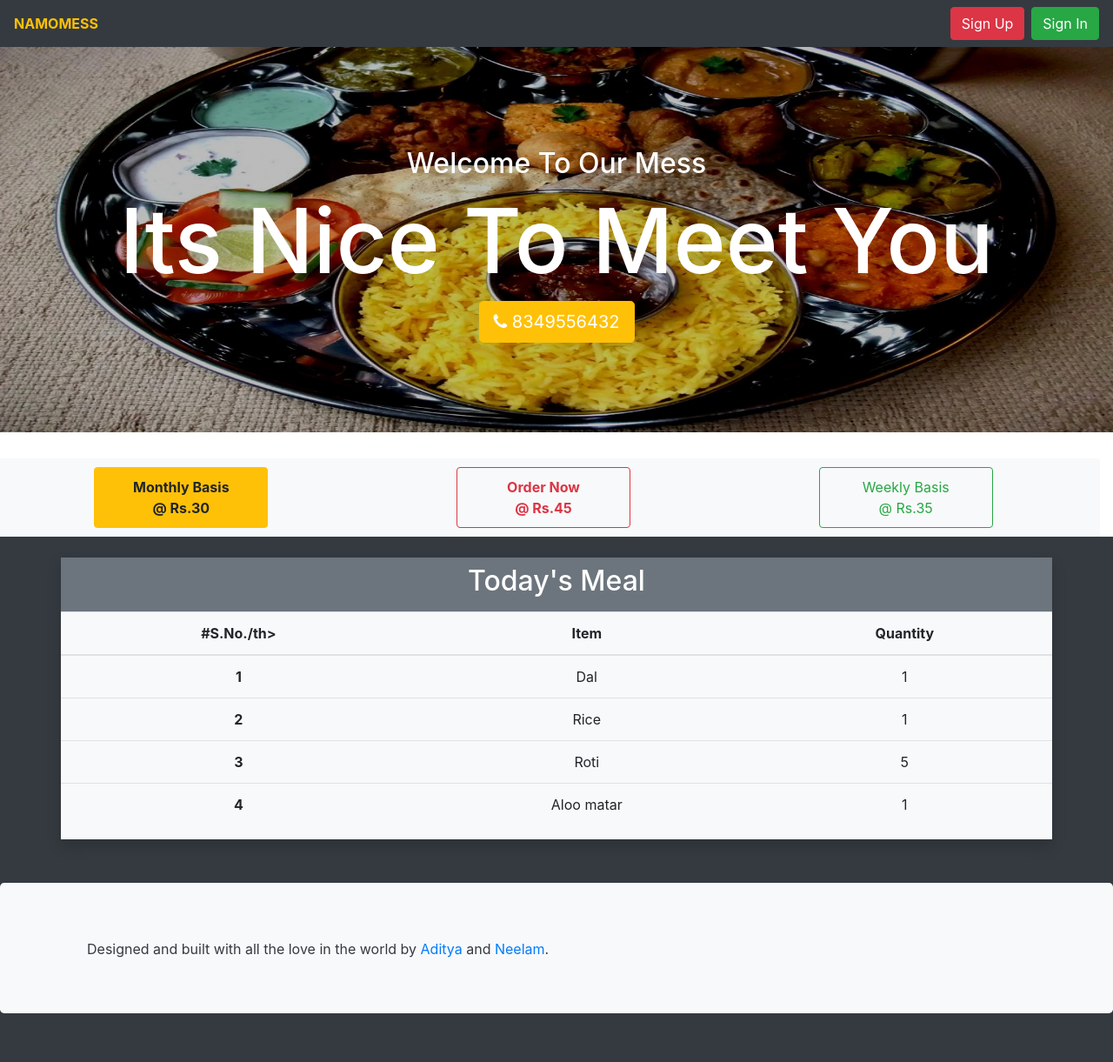
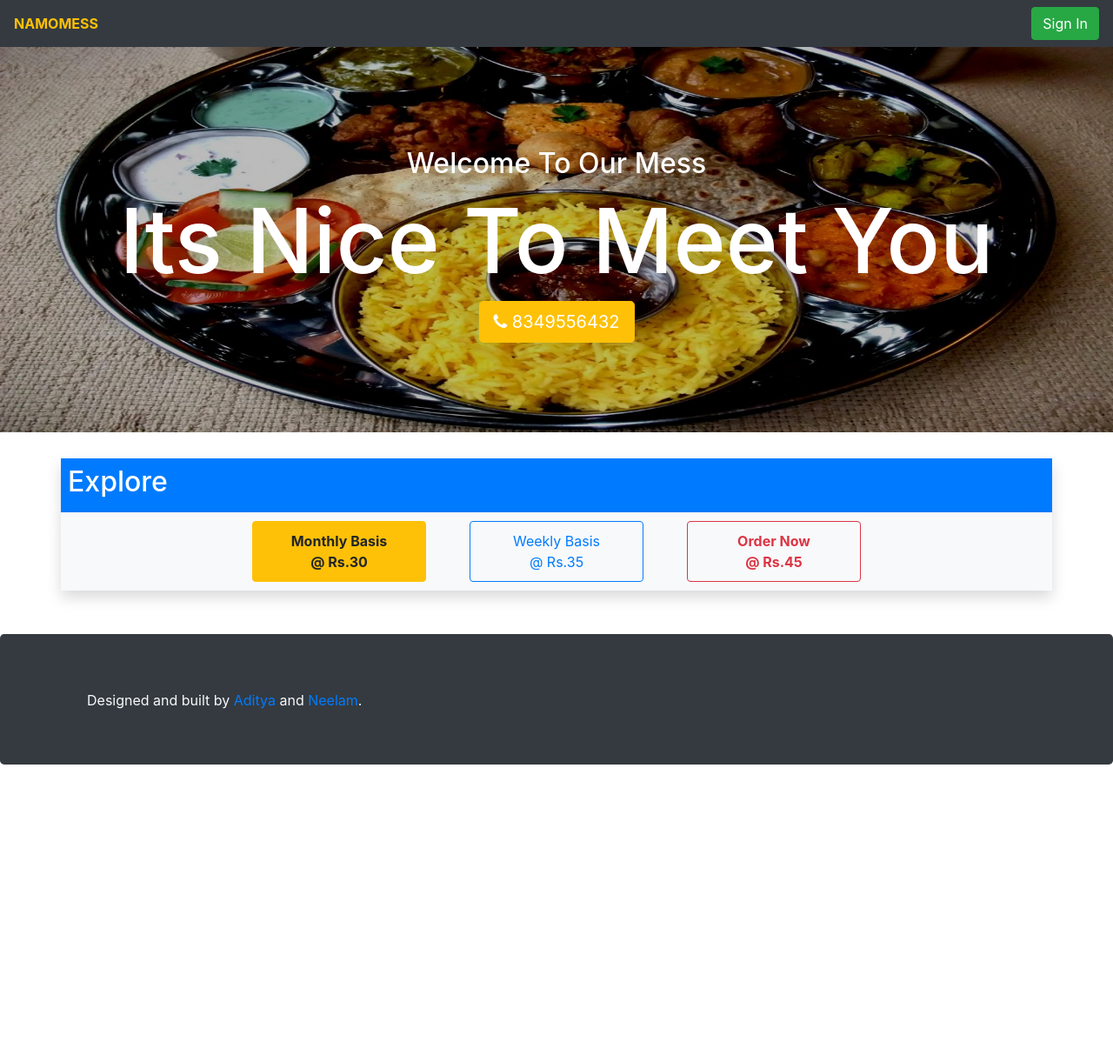
Before and after one commit to Wagh-0321/namo, a plain HTML site: page index.html in a window 1280 px wide. Shown: the whole page at 87% size. After the commit the page ends 911 px from the top, so only its background shows below. Drawn offline with nearby package versions, Linux system fonts and the light colour scheme.

Commit message:
Update index.html

```diff
--- a/index.html
+++ b/index.html
@@ -16,30 +16,18 @@
   <body>
   	<!-- head image -->
   	<div class="backImg">
+
+
   		<!-- nav bar -->
-  		<nav class="navbar navbar-expand-sm bg-dark navbar-dark">
+  		<nav class="navbar bg-dark navbar-dark">
   			<!-- brand -->
-  			<a href="" class="nav-brand text-warning font-weight-bold">NAMOMESS</a>
-  			<!-- toggler button -->
-  			<button type="button" class="navbar-toggler" data-toggle="collapse" data-target="#navBarContent">
-  				<span class="navbar-toggler-icon"></span>
-  			</button>
-  			<!-- button target: navBarContent -->
-  			<div id="navBarContent" class="collapse navbar-collapse text-center">
-  				<ul class="navbar-nav ml-auto">
-  					<!-- nav bar items -->
-  					<li class="nav-item">
-
-  						<button type="button" class="btn btn-danger mx-2">Sign Up</button>
-  					</li>
-  					<li class="nav-item">
-  						<!-- <a href="" class="nav-link text-white" >Sign In</a> -->
+  			<a href="" class=" text-warning font-weight-bold">NAMOMESS</a>
+  			<!-- sign in -->
+  			<div id="navBarContent" class=" text-center">
   				<button type="button" class="btn btn-success">Sign In</button>
-  					</li>
-
   			</div>
   		</nav>
-  		<!-- container -->
+  		<!-- caption -->
   		<div class="container text-center text-white welcome">
 	  		<h2>Welcome To Our Mess</h2>
 	  		<h1>Its Nice To Meet You</h1>
@@ -48,97 +36,31 @@
 </div>
 
 
+  <div class="container text-white bg-primary shadow p-2"><h2>Explore</h2></div>
+ <div  class=" bg-light order container d-flex justify-content-center  shadow align-items-center text-center">
 
- <div  class="row bg-light order container-fluid d-flex justify-content-center align-items-center text-center">
+
+ 		<div class="row">
  	<div class="col"><button type="button" class="mybut btn  btn-warning font-weight-bold">Monthly Basis<br>@ Rs.30</button></div>
+ 		<div class="col"><button type="button" class=" mybut  btn btn-outline-primary" font-weight-bold">Weekly Basis<br>@ Rs.35</button></div>
   	<div class="col"><button type="button" class=" mybut btn btn-outline-danger font-weight-bold">Order Now<br>@ Rs.45</button></div>
+  </div>
 
-  	<div class="col"><button type="button" class=" mybut  btn btn-outline-success" font-weight-bold">Weekly Basis<br>@ Rs.35</button></div>
+
 
   </div>
 
 
 
-<!--
-
-   	<div  class="order bg-light  container-fluid d-flex justify-content-center align-items-center">
-  	<button type="button" class=" mybut btn btn-outline-danger font-weight-bold">Order Now<br>@ Rs.45</button>
-  	<button type="button" class="mybut btn mx-5 btn-warning font-weight-bold">Monthly Basis<br>@ Rs.30</button>
-  	<button type="button" class=" mybut  btn btn-outline-success" font-weight-bold">Weekly Basis<br>@ Rs.35</button>
-  </div> -->
-
-  <!-- menu -->
-
-  <!-- <div class=" mycards bg-dark text-center  py-4" >
-  	<div class="bg-secondary container shadow">
-	  	<h2 class="py-2 text-white">Weekly Menu</h2>
-	  	<div id="menu" class="row tab bg-light"> -->
-	  		<!-- menu table -->
-	  		  <!-- </div>
-  </div> -->
-
-<div class=" mycards bg-dark text-center  py-4" >
-  	<div class="bg-secondary container shadow">
-	  	<h2 class="py-2 text-white">Today's Meal</h2>
-	  	<div id="menu" class="row tab bg-light">
-	  		<!-- menu table -->
-	  		<table class="table">
-  <thead>
-    <tr>
-      <th scope="col">#S.No./th>
-      	   <th scope="col">Item</th>
-      <th scope="col">Quantity</th>
-
-          </tr>
-  </thead>
-  <tbody>
-    <tr>
-      <th scope="row">1</th>
-      <td>Dal</td>
-      <td>1</td>
-
-    </tr>
-      <tr>
-      <th scope="row">2</th>
-      <td>Rice</td>
-      <td>1</td>
-
-    </tr>
-      <tr>
-      <th scope="row">3</th>
-     <td>Roti</td>
-      <td>5</td>
-
-    </tr>
-      <tr>
-      <th scope="row">4</th>
-      <td>Aloo matar</td>
-      <td>1</td>
-
-    </tr>
-
-
-
-
-  </tbody>
-</table>
-
+<div class="jumbotron foot bg-dark text-light" >
+    <footer class="bd-footer text-muted container">
+ 		 <div class="container ">
+   			 <div class="float-left display-6 text-light">
+   				 Designed and built  by <a href="https://twitter.com/mdo" target="_blank" rel="noopener">Aditya</a> and <a href="https://twitter.com/fat" target="_blank" rel="noopener">Neelam</a>.
 			</div>
 		</div>
+	</footer>
 
-
-
-		<!-- footer -->
-
-<div class="jumbotron foot bg-light text-dark" >
-    <footer class="bd-footer text-muted container">
-  <div class="container ">
-    <div class="float-left display-6 text-dark">
-    Designed and built with all the love in the world by <a href="https://twitter.com/mdo" target="_blank" rel="noopener">Aditya</a> and <a href="https://twitter.com/fat" target="_blank" rel="noopener">Neelam</a>.
-</div>
-
-</footer>
-</div>
 </div>
 	<!-- bootstrap scripts -->
 
```
Lines whose indentation alone changed are shown as unchanged.
